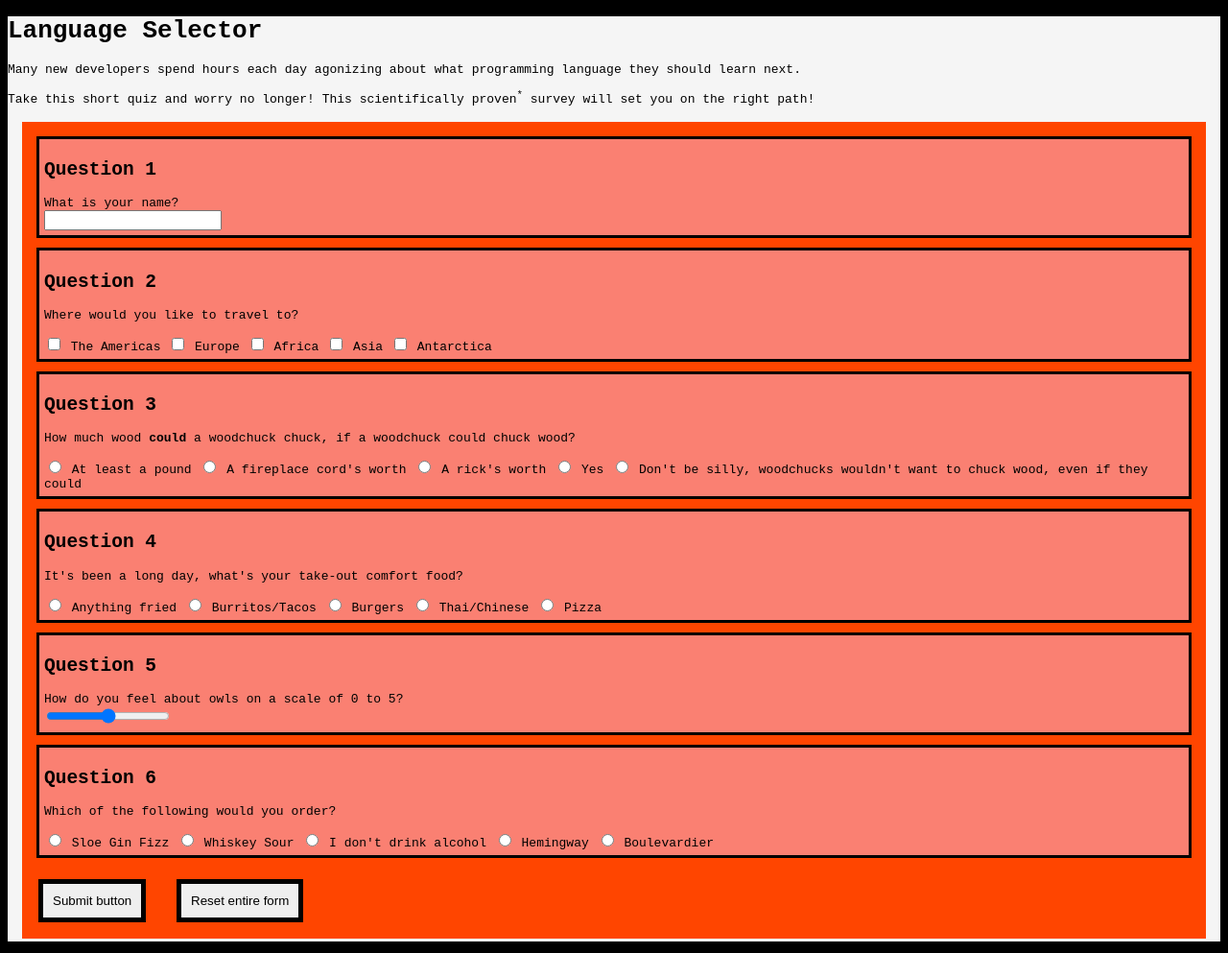
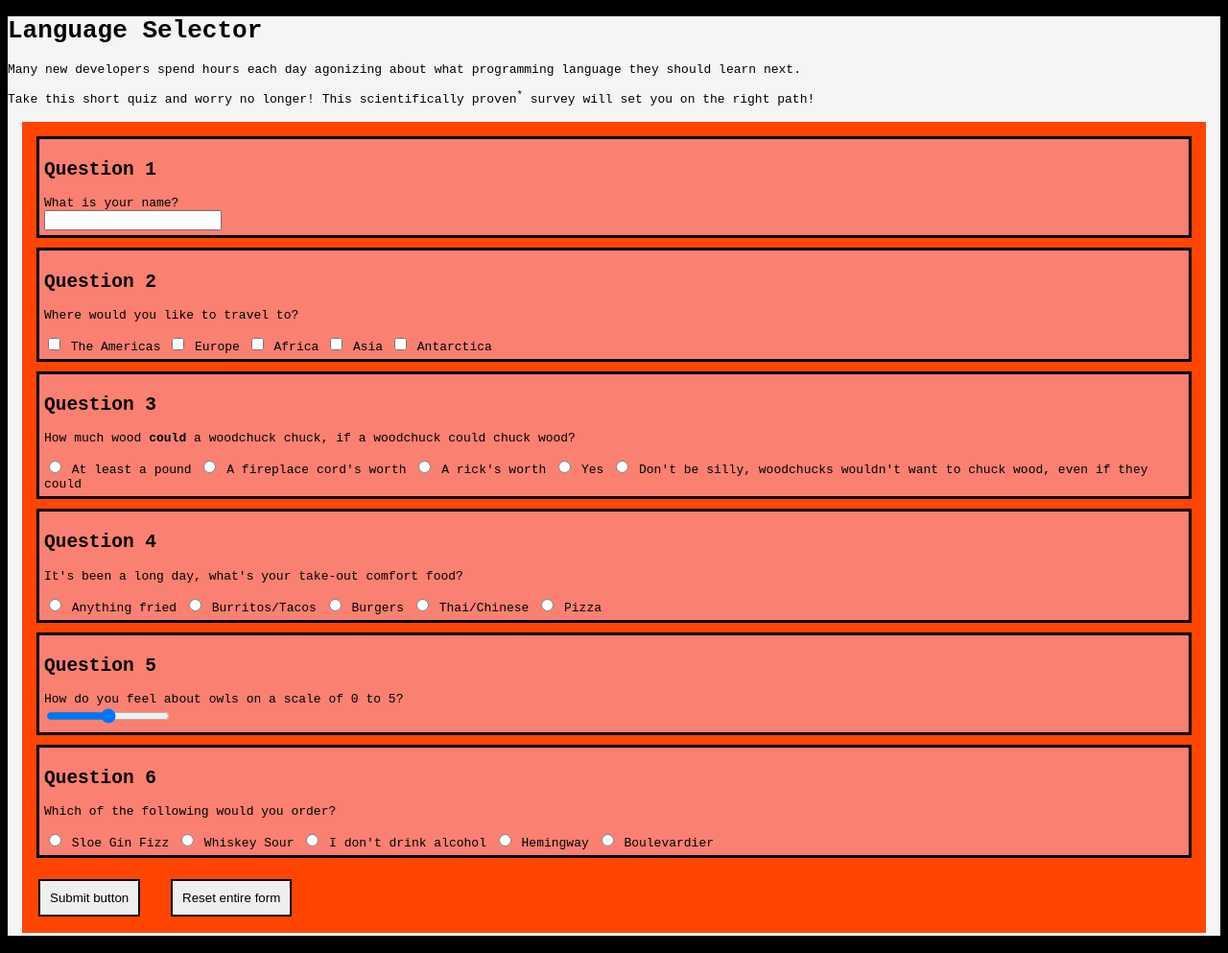
Before and after one commit to alexiusvdt/code-review2, a plain HTML site: page index.html in a window 1280 px wide. Shown: the whole page at 96% size. Drawn offline with Linux system fonts and the light colour scheme.

Commit message:
adjust css

```diff
--- a/css/styles.css
+++ b/css/styles.css
@@ -40,7 +40,7 @@ div.question {
 
 .button {
   margin: 12px;
-  border: 5px solid black;
+  border: 2px solid black;
   padding: 10px;
   text-align: center;
 }
--- a/js/scripts.js
+++ b/js/scripts.js
@@ -21,7 +21,7 @@ window.addEventListener("load", function() {
     let f = parseInt(document.querySelector("input#drink").value);
     console.log(f)
     let g = (b + c + d + e + f)
-    console.log("all vars", b, c, d, e, f, "and their sum", g)
+    console.log("all vars", a, b, c, d, e, f, "and their sum", g)
 
     if (g) {
       if(g < -8) {
```
